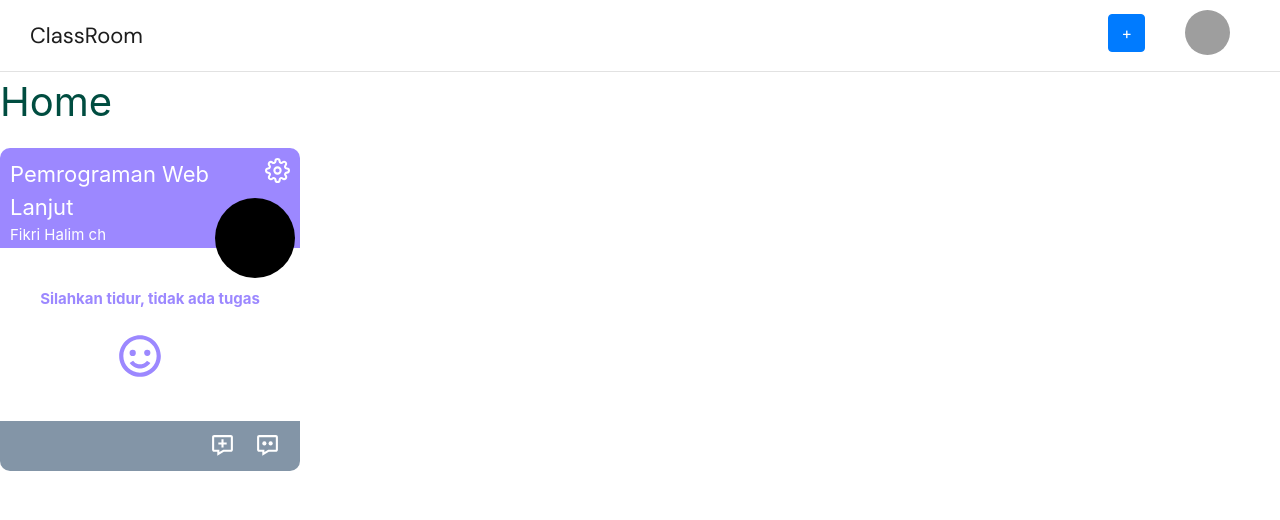
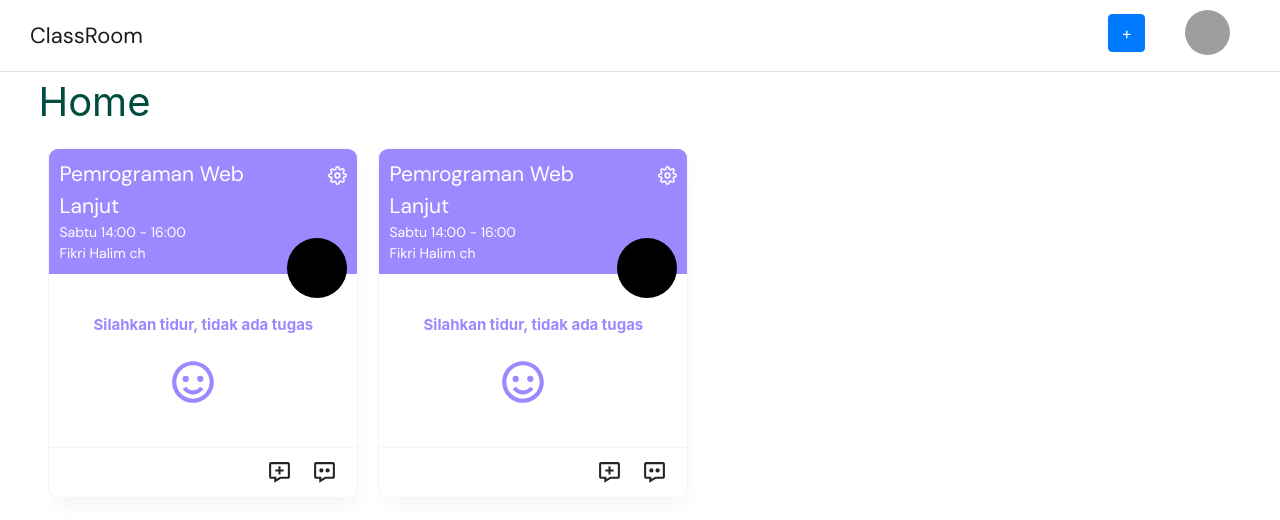
Before and after one commit to nestiawanfyant/Tubes-PWL-Client, a React (Create React App) app: page / in a window 1280 px wide. Shown: the top 520 px of the page. Built offline with nearby package versions, Linux system fonts and the light colour scheme; grey boxes are pictures that could not be loaded.

Commit message:
fixing card design

```diff
--- a/src/Route/index.js
+++ b/src/Route/index.js
@@ -25,7 +25,6 @@ const NavBar = () => {
 
     return (
       <Router>
-        {/* <div className={ classes.container }> */}
           <div className={ classes.navbar }>
             <div className={ classes.titleNavbar }>
                 <Link to={"/"} className={classes.textAStyle}>
@@ -78,7 +77,6 @@ const NavBar = () => {
               <Route path="/profile" component={ Profile } />
             </Switch>
           </div>
-        {/* </div> */}
       </Router>
     )
 }
--- a/src/assets/color.js
+++ b/src/assets/color.js
@@ -2,5 +2,6 @@ export const Color = {
     white: '#fff',
     black: '#000',
     primary : '#9c88ff',
-    secondary: '#8395a7'
+    secondary: '#8395a7',
+    blackDoff: '#fffffff',
 }
--- a/src/components/CardKelas/index.js
+++ b/src/components/CardKelas/index.js
@@ -6,6 +6,7 @@ import { Color } from "../../assets/color";
 import { Mola } from "../../assets/image";
 import { BiMessageAdd, BiMessageDots, BiSmile } from "react-icons/bi";
 import { FiSettings } from "react-icons/fi";
+import "../../assets/css/font.css";
 
 const CardKelas = () => {
   const classes = styles();
@@ -14,7 +15,7 @@ const CardKelas = () => {
         <div className={classes.cardHeader}>
           <div className={classes.box1}>
             <div className={classes.titleHeader}>Pemrograman Web Lanjut</div>
-          <div className={classes.textHeader}>Fikri Halim ch</div>
+            <div className={classes.time}>Sabtu 14:00 - 16:00 </div>
             <div className={classes.textHeader}>Fikri Halim ch</div>
           </div>
           <div className={classes.box2}>
@@ -49,26 +50,30 @@ const CardKelas = () => {
 export default CardKelas;
 
 const styles = createUseStyles({
+  container: {
+    width: '94%',
+    margin: '0 auto',
+  },
   cardContainer: {
     overflow: "hidden",
-    maxWidth: 300,
-    // padding: 20,
-    borderWidth: 3,
-    borderColor: "#31ec92",
+    maxWidth: 310,
     borderRadius: 10,
-    // backgroundColor: Color.secondary,
+    marginLeft: 10,
+    marginRight: 10,
+    border: '1px solid #F5F5F5',
+    boxShadow: '3px 12px 16px -4px rgba(235,235,235,0.44)',
   },
   cardHeader: {
     backgroundColor: Color.primary,
-    height: 100,
+    height: 'auto',
     padding: 10,
     display: "flex",
   },
   box1: {
     display: "flex",
     flexDirection: "column",
-    flex: 3,
-
+    height: 'auto',
+    marginRight: 10,
   },
   box2: {
     display: "flex",
@@ -78,28 +83,36 @@ const styles = createUseStyles({
     flex: 1,
   },
   titleHeader: {
-    fontSize: 22,
+    fontSize: 21,
     color: Color.white,
-    textOverflow: 'ellipsis'
+    textOverflow: 'ellipsis',
+    fontFamily: 'DM Sans',
   },
   textHeader: {
-    fontSize: 15,
+    fontSize: 14,
+    color: Color.white,
+    fontFamily: 'DM Sans',
+  },
+  time: {
+    fontSize: 14,
+    fontFamily: 'DM Sans',
     color: Color.white,
   },
   imageHeader: {
-    width: 80,
-    height: 80,
+    width: 60,
+    height: 60,
     backgroundColor: Color.black,
     borderRadius: 50,
     borderWidth: 3,
-    position: "absolute",
-    top: 40,
+    position: "relative",
+    top: "50%",
   },
   iconHeader: {
     // flex: 1,
     alignSelf: "flex-end",
-    fontSize: 25,
+    fontSize: 19,
     color: Color.white,
+    marginTop: 7,
   },
   homeText: {
     fontSize: 40,
@@ -126,15 +139,16 @@ const styles = createUseStyles({
     fontSize: 50,
   },
   cardFooter: {
-    backgroundColor: Color.secondary,
+    // backgroundColor: Color.secondary,
     height: 50,
     display: "flex",
     justifyContent: "flex-end",
     aligItems: "stretch",
+    borderTop: '1px solid #f5f5f5'
   },
   iconFooter: {
     marginRight: 20,
-    color: Color.white,
+    color: Color.blackDoff,
     alignSelf: "center",
     fontSize: 25,
   },
--- a/src/pages/Home/index.js
+++ b/src/pages/Home/index.js
@@ -18,9 +18,12 @@ const Home = () => {
     const classes = styles()
 
     return (
-        <div>
+        <div className={ classes.container }>
             <p className={classes.homeText}> Home </p>
-            <CardKelas/>
+            <div className={ classes.flexCard }>
+                <CardKelas className={ classes.cardStyle } />
+                <CardKelas className={ classes.cardStyle } />
+            </div>
         </div>
     )
 
@@ -30,8 +33,21 @@ const Home = () => {
 export default Home;
 
 const styles = createUseStyles({
+    container: {
+        width: '94%',
+        margin: '0 auto',
+    },
     homeText: {
         fontSize: 40,
         color: '#004d40',
+    },
+    flexCard: {
+        display: 'flex',
+        flexDirection: 'row',
+        alignItems: 'center',
+    },
+    cardStyle: {
+        marginLeft: 10,
+        marginRight: 10,
     }
 });
```
Also changed, not shown: 2 other files (tests, documents, lock files or other folders). Lines whose indentation alone changed are shown as unchanged.
